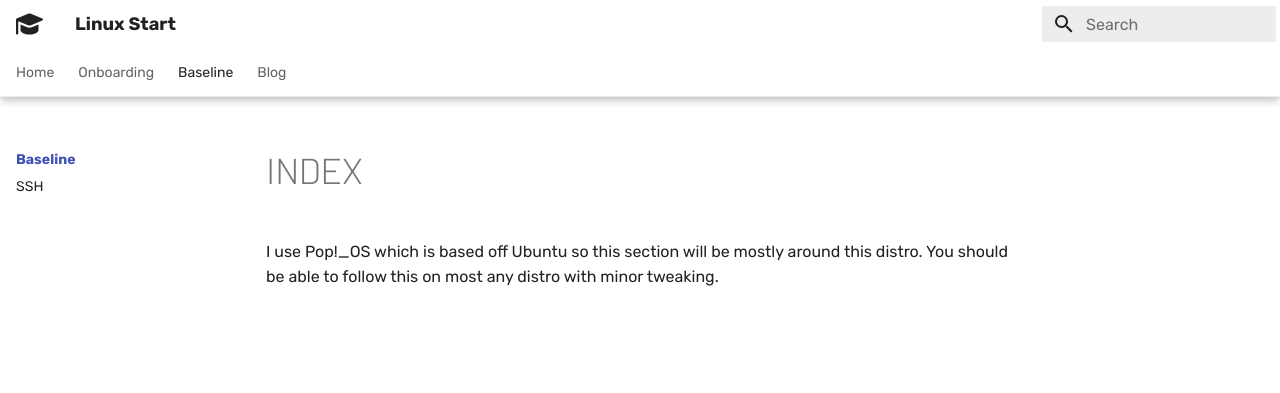
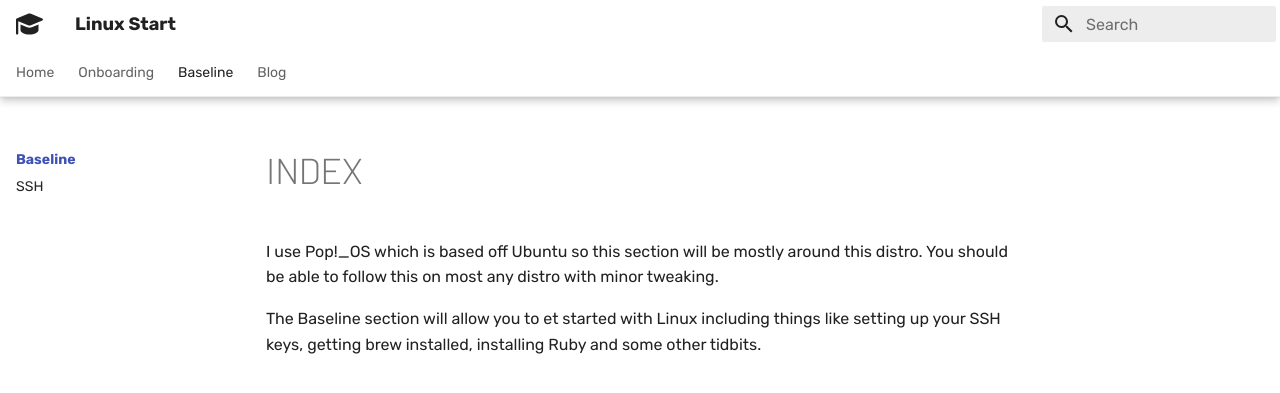
Before and after one commit to SilentGlasses/linux_start, an MkDocs documentation site: the page built from docs/baseline/index.md, in a window 1280 px wide. Shown: the top 393 px of the page. Built offline with MkDocs 1.6.1 and Material for MkDocs 9.7.7, drawn with Linux system fonts in a browser that asks for light colours.

Commit message:
Add several minor changes and version upgrades

```diff
--- a/docs/baseline/index.md
+++ b/docs/baseline/index.md
@@ -1 +1,3 @@
 I use Pop!_OS which is based off Ubuntu so this section will be mostly around this distro. You should be able to follow this on most any distro with minor tweaking.
+
+The Baseline section will allow you to et started with Linux including things like setting up your SSH keys, getting brew installed, installing Ruby and some other tidbits.
--- a/mkdocs.yml
+++ b/mkdocs.yml
@@ -1,6 +1,6 @@
 # Project information
 site_name: Linux Start
-site_description: A host of information for getting tarted with Linux.
+site_description: A host of information for getting started with Linux.
 
 # Copyright
 copyright: 'Copyright &copy; 2024 - Present'
@@ -9,7 +9,7 @@
 nav:
   - Home: 'index.md'
   - Onboarding:
-    - Introduction to Linux: 'onboarding/intro.md'
+    - Intro to Linux: 'onboarding/intro.md'
     - Choosing a Distro: 'onboarding/choosing_distros.md'
     - Interface: 'onboarding/interface.md'
     - Fundamentals: 'onboarding/fundamentals.md'
@@ -29,19 +29,23 @@
   language: en
   custom_dir: overrides
   features:
-    - announce.dismiss
+    - content.action.view # Allows for direct viewing of code
     - content.code.annotate
-    - content.code.annotation
     - content.code.copy
+    - content.code.select
     - content.tabs.link
+    - navigation.expand
     - navigation.indexes
     - navigation.instant
+    - navigation.instant.progress
+    - navigation.instant.preview
     - navigation.tabs
     - navigation.tabs.sticky
     - navigation.top
     - search.highlight
+    - search.share
     - search.suggest
-    - search.share
+    - toc.follow
   palette:
     primary: 'white'
     accent: 'deep orange'
```
Also changed, not shown: docs/index.md (+6 -0 lines), requirements.txt (+16 -17 lines).
